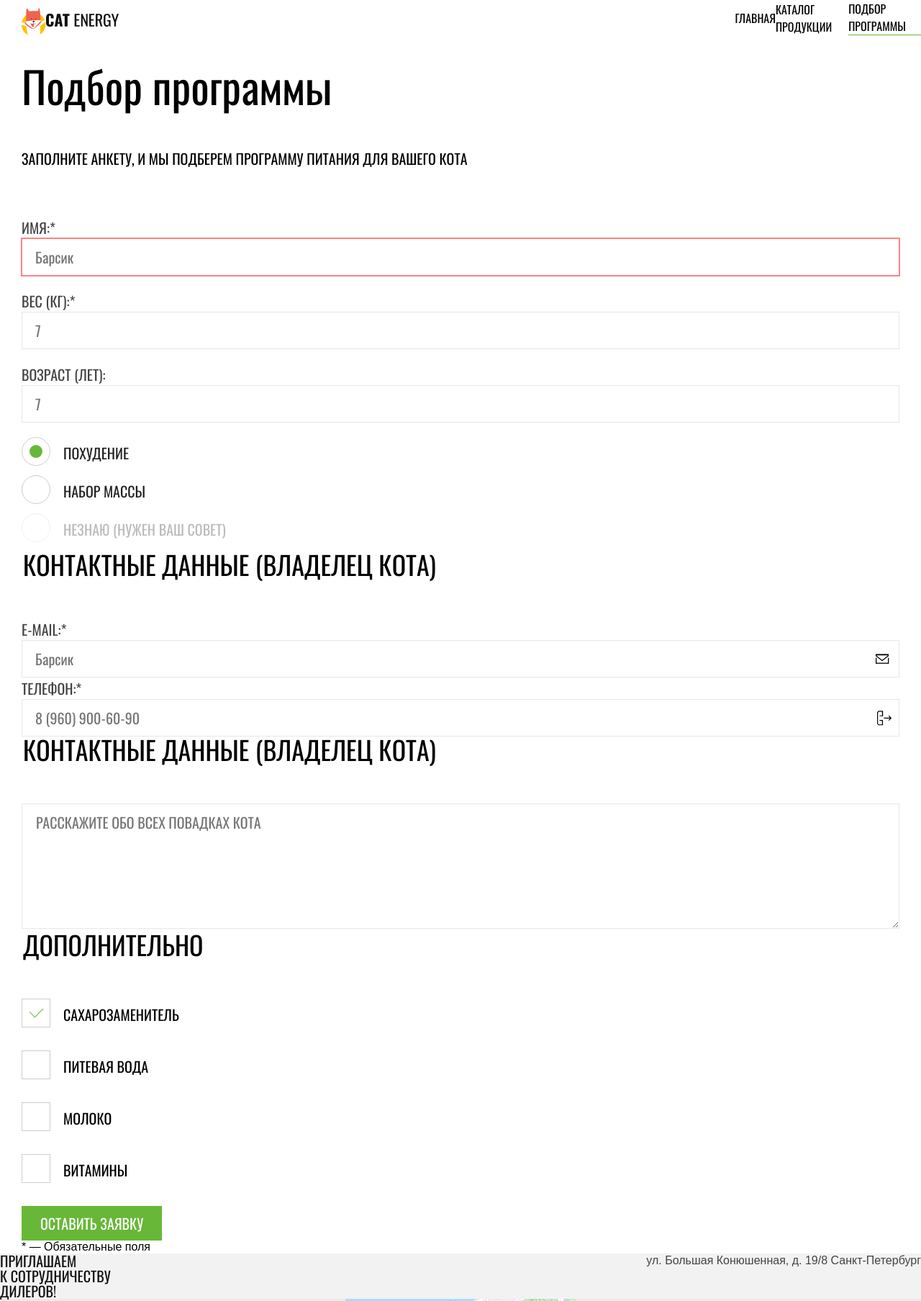
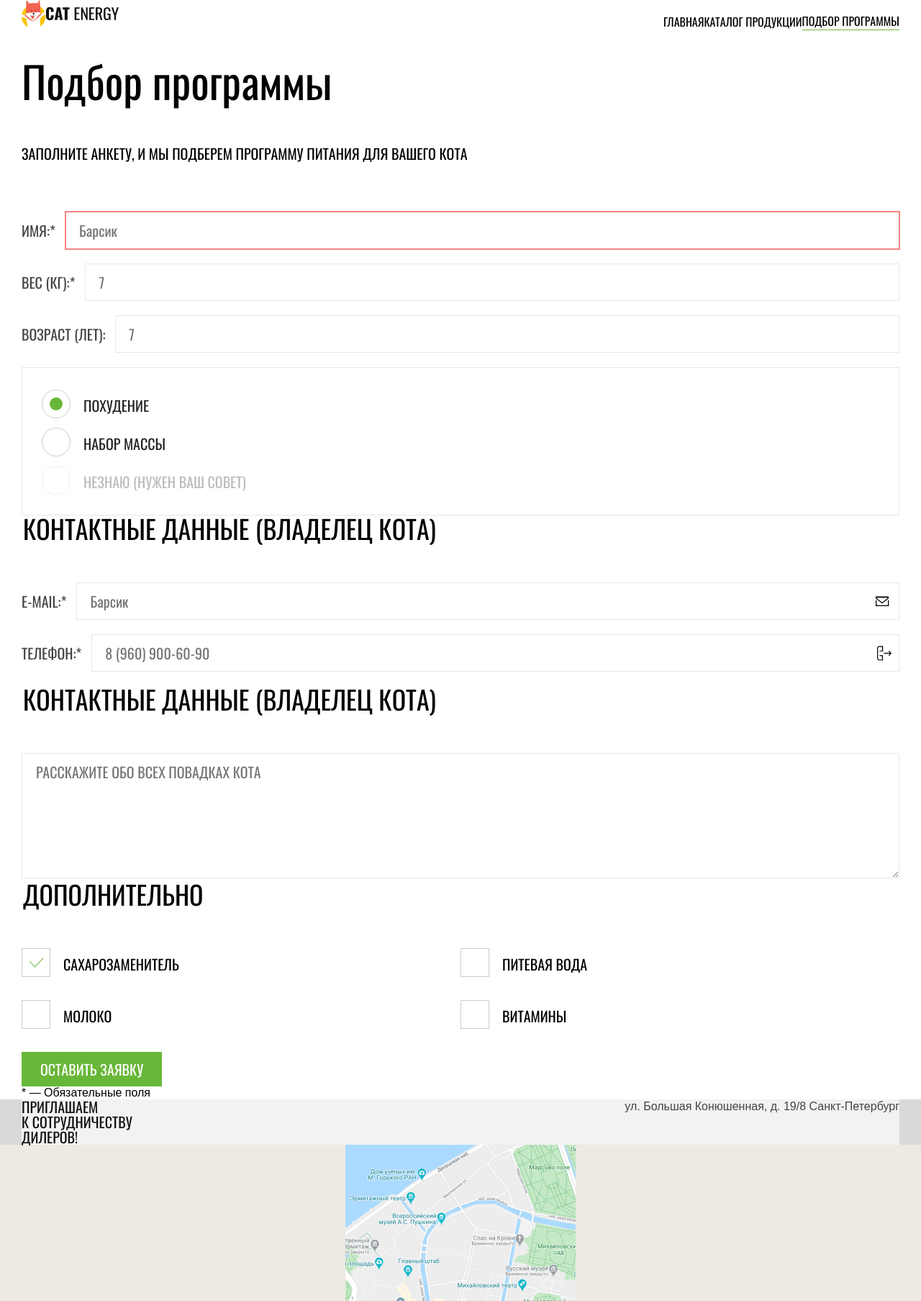
Before and after one commit to olga028383/375607-cat-energy-21, a website: page source/form.html in a window 1280 px wide. Shown: the top 1807 px of the page at 72% size. Drawn offline with nearby package versions, Linux system fonts and the light colour scheme; files that its build step writes are made by us from their sources.

Commit message:
Адаптивная сетка для страницы формы

```diff
--- a/source/form.html
+++ b/source/form.html
@@ -7,11 +7,13 @@
     <link rel="stylesheet" href="css/style.css">
   </head>
   <body class="page__body">
-    <header class="page-header">
-      <div class="container page-header__container">
+    <header class="page-header container">
+      <div class="page-header__container">
         <a class="logo page-header__logo">
-          <img src="./img/logo-mobile.jpg" alt="Логотип компании" width="34" height="38">
-          <span class="page-header__logo-text">
+          <span class="logo__image">
+            <img src="./img/logo-mobile.jpg" alt="Логотип компании" width="34" height="38">
+          </span>
+          <span class="logo__text">
           <svg role="img" area-label="Название компании" width="101" height="18" viewBox="0 0 101 18" fill="none" xmlns="http://www.w3.org/2000/svg">
             <g clip-path="url(#clip0)">
               <path d="M1.26449 16.5385C0.36955 15.2762 -0.0747041 13.7627 1.02073e-05 12.2308V5.84615C-0.108365 4.29774 0.308071 2.75746 1.18546 1.46154C2.05478 0.461538 3.39829 0 5.37403 0C7.34978 0 8.61425 0.461538 9.40455 1.30769C10.2626 2.37941 10.6846 3.72136 10.59 5.07692V6.61539H6.71754V4.84615C6.74881 4.32289 6.66808 3.799 6.48045 3.30769C6.38016 3.10938 6.2212 2.9448 6.02403 2.83513C5.82686 2.72547 5.60049 2.67572 5.37403 2.69231C4.82082 2.69231 4.42568 2.84615 4.26762 3.23077C4.08883 3.77733 4.00862 4.34988 4.03053 4.92308V13.1538C3.98879 13.71 4.0978 14.267 4.34665 14.7692C4.5047 15.1538 4.89985 15.3077 5.45306 15.3077C6.00627 15.3077 6.32239 15.1538 6.48045 14.7692C6.66013 14.2494 6.74049 13.7019 6.71754 13.1538V11.3077H10.59V12.8462C10.6704 14.2238 10.2508 15.5852 9.40455 16.6923C8.61425 17.6154 7.27075 18.0769 5.37403 18.0769C3.47732 18 2.05478 17.5385 1.26449 16.5385Z" fill="#111111"/>
@@ -34,11 +36,11 @@
         </a>
         <button type="button" class="nav-toggle" aria-label="Кнопка переключения меню"></button>
       </div>
-      <nav class="nav">
+      <nav class="nav page-header__nav">
         <ul class="nav__list">
-          <li class="nav__item "><a href="index.html" class="nav__link">Главная</a></li>
-          <li class="nav__item"><a href="catalog.html" class="nav__link">Каталог продукции</a></li>
-          <li class="nav__item nav__item--active"><a href="form.html" class="nav__link">Подбор программы</a></li>
+          <li class="nav__item "><a href="index.html" class="nav__link nav__link--inner-page">Главная</a></li>
+          <li class="nav__item"><a href="catalog.html" class="nav__link  nav__link--inner-page">Каталог продукции</a></li>
+          <li class="nav__item nav__item--active"><a href="form.html" class="nav__link  nav__link--inner-page">Подбор программы</a></li>
         </ul>
       </nav>
     </header>
@@ -86,9 +88,9 @@
         </fieldset>
 
         <fieldset class="page-form__contacts">
-          <legend class="title">Контактные данные (владелец кота)</legend>
+          <legend class="title page-form__contacts-title">Контактные данные (владелец кота)</legend>
 
-          <label class="field-text">
+          <label class="field-text page-form__contacts-field">
             <span class="field-text__label">E-mail:*</span>
             <span class="field-text__wrapper">
               <input class="field-text__input field-text__input--email" type="text" required placeholder="Барсик" name="mail">
@@ -103,7 +105,7 @@
             </span>
           </label>
 
-          <label class="field-text">
+          <label class="field-text page-form__contacts-field">
             <span class="field-text__label">Телефон:*</span>
             <span class="field-text__wrapper">
               <input class="field-text__input" type="number" required placeholder="8 (960) 900-60-90" name="phone">
@@ -125,24 +127,24 @@
         </fieldset>
 
         <fieldset class="page-form__additionally">
-          <legend class="title">Дополнительно</legend>
+          <legend class="title page-form__additionally-title">Дополнительно</legend>
 
-          <div class="field-checkbox page-form__field-checkbox">
+          <div class="field-checkbox page-form__field-checkbox page-form__additionally-field">
             <input class="field-checkbox__input visually-hidden" type="checkbox" id="sweetener" checked name="additionally">
             <label class="field-checkbox__text" for="sweetener">Сахарозаменитель</label>
           </div>
 
-          <div class="field-checkbox page-form__field-checkbox">
+          <div class="field-checkbox page-form__field-checkbox page-form__additionally-field">
             <input class="field-checkbox__input visually-hidden" type="checkbox" id="water" name="additionally">
             <label class="field-checkbox__text" for="water">Питевая вода</label>
           </div>
 
-          <div class="field-checkbox page-form__field-checkbox">
+          <div class="field-checkbox page-form__field-checkbox page-form__additionally-field">
             <input class="field-checkbox__input visually-hidden" type="checkbox" id="milk" name="additionally">
             <label class="field-checkbox__text" for="milk">Молоко</label>
           </div>
 
-          <div class="field-checkbox page-form__field-checkbox">
+          <div class="field-checkbox page-form__field-checkbox page-form__additionally-field">
             <input class="field-checkbox__input visually-hidden" type="checkbox" id="vitamin" name="additionally">
             <label class="field-checkbox__text" for="vitamin">Витамины</label>
           </div>
@@ -156,19 +158,20 @@
     </main>
 
     <footer class="footer">
-      <section class="call-action call-action--inner">
-        <h2 class="call-action__title">Приглашаем<br> к сотрудничеству<br> дилеров!</h2>
-        <p class="call-action__text">ул. Большая Конюшенная, д. 19/8 <span>Санкт-Петербург</span></p>
-      </section>
-
       <section class="map">
+        <div class="container map__container">
+          <section class="call-action call-action--inner map__call-action">
+            <h2 class="call-action__title">Приглашаем<br> к сотрудничеству<br> дилеров!</h2>
+            <p class="call-action__text">ул. Большая Конюшенная, д. 19/8 <span>Санкт-Петербург</span></p>
+          </section>
+        </div>
         <h2 class="visually-hidden">Расположение компании на карте</h2>
         <div class="map__frame">
           <img src="../img/map.jpg" alt="Изображение карты" width="320" height="362">
         </div>
       </section>
 
-      <div class="container">
+      <div class="container footer__bottom-line">
         <a class="logo footer__logo">
           <span class="logo__text">
           <svg role="img" area-label="Название компании" width="101" height="18" viewBox="0 0 101 18" fill="none" xmlns="http://www.w3.org/2000/svg">
--- a/source/sass/blocks/field-text.scss
+++ b/source/sass/blocks/field-text.scss
@@ -1,5 +1,6 @@
 .field-text {
-  display: block;
+  display: flex;
+  align-items: center;
 }
 
 .field-text__label {
@@ -7,11 +8,13 @@
   color: $light-black;
   text-transform: uppercase;
   margin-right: 14px;
+  flex-shrink: 0;
 }
 
 .field-text__wrapper {
   display: flex;
   align-items: center;
+  flex-grow: 1;
 }
 
 .field-text__input {
--- a/source/sass/blocks/nav.scss
+++ b/source/sass/blocks/nav.scss
@@ -74,5 +74,9 @@
     color: $white;
     font-size: 20px;
     line-height: 30px;
+
+    &--inner-page {
+      color: $black;
+    }
   }
 }
--- a/source/sass/blocks/page-form.scss
+++ b/source/sass/blocks/page-form.scss
@@ -1,3 +1,7 @@
+.page-form__home-info-right {
+  border: 1px solid $field-border-color;
+}
+
 .page-form__text {
   @include font("Oswald");
   color: $black;
@@ -22,6 +26,14 @@
 }
 
 @media screen and ($mobile-end) {
+  .page-form__home-info-right {
+    padding: 20px 20px 0;
+    margin-left: -21px;
+    margin-right: -21px;
+    width: calc(100% + 42px);
+    margin-bottom: 26px;
+  }
+
   .page-form__text {
     @include text-default-mobile;
     margin-bottom: 39px;
@@ -30,6 +42,10 @@
   .page-form__field-info,
   .page-form__field-checkbox {
     margin-bottom: 13px;
+  }
+
+  .page-form__contacts-field {
+    margin-bottom: 14px;
   }
 
   .page-form__footer {
@@ -47,6 +63,15 @@
 }
 
 @media screen and ($tablet-start) {
+  .page-form__additionally {
+    display: flex;
+    flex-wrap: wrap;
+  }
+
+  .page-form__additionally-title {
+    width: 100%;
+  }
+
   .page-form__text {
     font-size: 20px;
     line-height: 30px;
@@ -54,6 +79,10 @@
   }
 
   .page-form__field-info {
+    margin-bottom: 20px;
+  }
+
+  .page-form__contacts-field {
     margin-bottom: 20px;
   }
 
@@ -66,3 +95,48 @@
     line-height: 16px;
   }
 }
+
+@media screen and ($tablet-start) and ($tablet-end) {
+  .page-form__home-info-right {
+    padding: 30px 27px 15px;
+  }
+
+  .page-form__additionally-field {
+    width: 50%;
+  }
+}
+
+@media screen and ($pc-start) {
+  .page-form__home-info {
+    display: grid;
+    grid-template-columns: 1fr 1fr;
+    grid-column-gap: 80px;
+    align-items: start;
+  }
+
+  .page-form__home-info-right {
+    padding: 25px 28px 10px;
+  }
+
+  .page-form__contacts {
+    display: flex;
+    flex-wrap: wrap;
+  }
+
+  .page-form__contacts-title {
+    width: 100%;
+  }
+
+  .page-form__contacts-field {
+    flex-grow: 1;
+    margin-right: 78px;
+  }
+
+  .page-form__contacts-field:nth-child(odd) {
+    margin-right: 0;
+  }
+
+  .page-form__additionally-field {
+    width: 25%;
+  }
+}
--- a/source/sass/blocks/page.scss
+++ b/source/sass/blocks/page.scss
@@ -3,6 +3,8 @@
   font-family: $font-default;
   font-weight: 400;
   min-width: 320px;
+  width: 100%;
+  overflow-x: hidden;
 }
 
 .page__body {
@@ -10,6 +12,8 @@
   display: grid;
   grid-template-rows: min-content 1fr min-content;
   align-content: start;
+  width: 100%;
+  overflow-x: hidden;
 
   img {
     max-width: 100%;
--- a/source/sass/style.scss
+++ b/source/sass/style.scss
@@ -23,11 +23,11 @@
 @import "blocks/title.scss";
 
 //Форма
-@import "blocks/page-form.scss";
 @import "blocks/field-text.scss";
 @import "blocks/field-radio.scss";
 @import "blocks/field-checkbox.scss";
 @import "blocks/field-notification.scss";
+@import "blocks/page-form.scss";
 
 //Каталог
 @import "blocks/catalog-page.scss";
```
